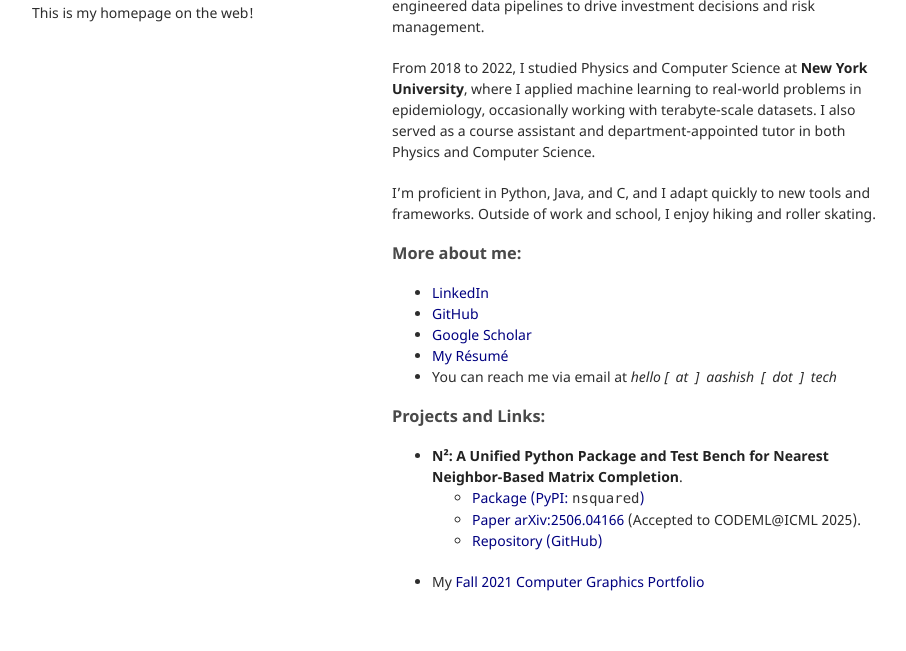
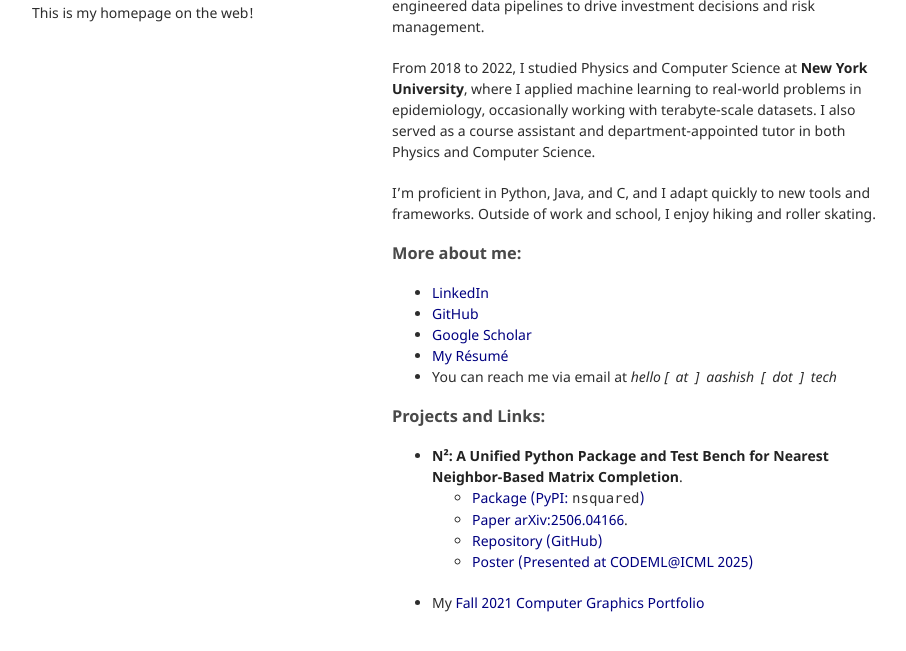
Before and after one commit to aashish-khub/aashish-khub.github.io, a Jekyll site: the page built from index.md, in a window 1280 px wide and 1049 px high, cut to the strip 366-1017 px from the top of the window. Shown: the whole strip, without its empty margins (178-1084 px from the left). Built offline with Jekyll 4.4.1, drawn with Linux system fonts in a browser that asks for light colours; our own code applies the rules of GitHub Pages for plain Markdown files.

Commit message:
add N² poster

```diff
--- a/index.md
+++ b/index.md
@@ -24,6 +24,7 @@ I'm proficient in Python, Java, and C, and I adapt quickly to new tools and fram
 ### Projects and Links:
 - **N²: A Unified Python Package and Test Bench for Nearest Neighbor-Based Matrix Completion**.
     - [Package (PyPI: `nsquared`)](https://pypi.org/project/nsquared/)
-    - [Paper arXiv:2506.04166](https://arxiv.org/abs/2506.04166) (Accepted to CODEML@ICML 2025).
+    - [Paper arXiv:2506.04166](https://arxiv.org/abs/2506.04166).
     - [Repository (GitHub)](https://github.com/aashish-khub/NearestNeighbors)
+    - [Poster (Presented at CODEML@ICML 2025)](./assets/pdf/N2_poster.pdf)
 - My [Fall 2021 Computer Graphics Portfolio](https://aashish-khub.github.io/graphics/graphics_home.html)
```
Also changed, not shown: 1 other file.
